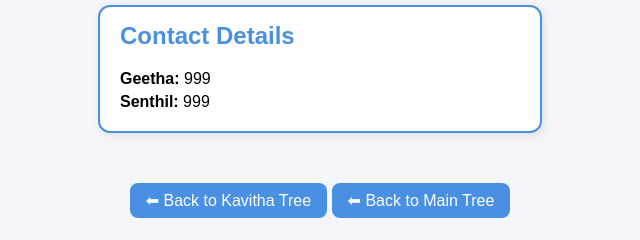
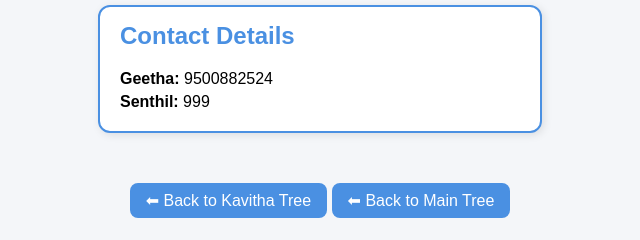
Before and after one commit to Harivignesh-A/familytree.github.io, a plain HTML site: page webpages/harivignesh/kavitha/geetha.html in a window 1280 px wide. Shown: the part 323-563 px from the top of the page, 320-960 px from the left. Drawn offline with Linux system fonts and the light colour scheme.

Commit message:
Update geetha.html

```diff
--- a/webpages/harivignesh/kavitha/geetha.html
+++ b/webpages/harivignesh/kavitha/geetha.html
@@ -25,7 +25,7 @@
   <!-- Contact Box -->
   <div class="contact-box">
     <h2>Contact Details</h2>
-    <p><strong>Geetha:</strong> 999</p>
+    <p><strong>Geetha:</strong> 9500882524</p>
     <p><strong>Senthil:</strong> 999</p>
   </div>
 
```
